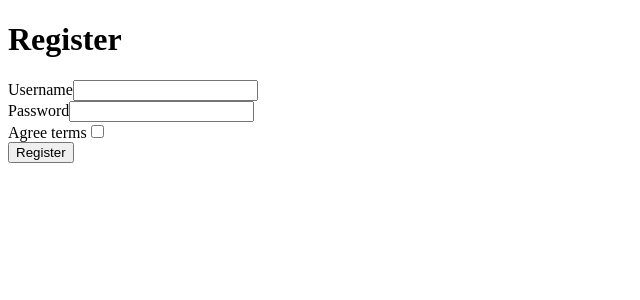
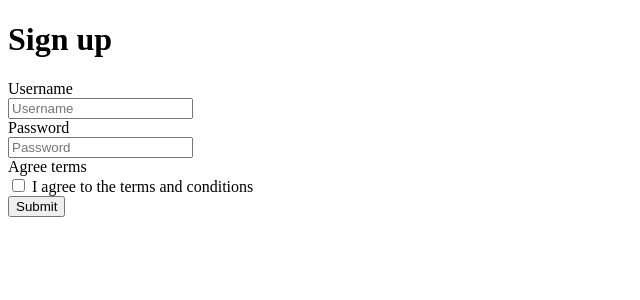
Before and after one commit to cyrillelamal/skrt, a Symfony app: template templates/registration/register.html.twig in a window 1280 px wide. Shown: the top 300 px of the page, without its empty margins (0-640 px from the left). Run offline with Twig, Linux system fonts and the light colour scheme; the template is opened without the code that fills it, so the values that code supplies are empty; form fields are guessed from the names that the template uses; some libraries are stand-ins or nearby versions.

Commit message:
Registration page

```diff
--- /dev/null
+++ b/templates/form_errors.html.twig
@@ -0,0 +1,7 @@
+{% if not field.vars.valid %}
+    {% for error in field.vars.errors %}
+        <p class="help is-danger">
+            {{ error.message }}
+        </p>
+    {% endfor %}
+{% endif %}
--- a/templates/registration/register.html.twig
+++ b/templates/registration/register.html.twig
@@ -1,21 +1,65 @@
 {% extends 'base.html.twig' %}
 
-{% block title %}Register{% endblock %}
+{% block title %}{% trans %}register.title{% endtrans %}{% endblock %}
 
 {% block body %}
-    {% for flashError in app.flashes('verify_email_error') %}
-        <div class="alert alert-danger" role="alert">{{ flashError }}</div>
-    {% endfor %}
+    <main class="hero is-fullheight">
+        <div class="hero-body">
+            <div class="container">
+                <div class="card">
+                    <div class="card-content">
 
-    <h1>Register</h1>
-
-    {{ form_start(registrationForm) }}
-        {{ form_row(registrationForm.username) }}
-        {{ form_row(registrationForm.plainPassword, {
-            label: 'Password'
-        }) }}
-        {{ form_row(registrationForm.agreeTerms) }}
-
-        <button type="submit" class="btn">Register</button>
-    {{ form_end(registrationForm) }}
+                        <h1 class="title">{% trans %}register.title{% endtrans %}</h1>
+                        {{ form_start(registrationForm) }}
+                        {# username #}
+                        <div class="field">
+                            {% set usernameLabel = 'register.registration_form.labels.username'|trans %}
+                            <label class="label">{{ form_label(registrationForm.username, usernameLabel) }}</label>
+                            <div class="control">
+                                {% set usernamePlaceholder = 'register.registration_form.placeholders.username'|trans %}
+                                {{ form_widget(registrationForm.username, {
+                                    'attr': {
+                                        'class': 'input',
+                                        'placeholder': usernamePlaceholder
+                                    }
+                                }) }}
+                            </div>
+                            {% include 'form_errors.html.twig' with {'field': registrationForm.username} %}
+                        </div>
+                        {# password #}
+                        <div class="field">
+                            {% set passwordLabel = 'register.registration_form.labels.password'|trans %}
+                            <label class="label">{{ form_label(registrationForm.plainPassword, passwordLabel) }}</label>
+                            <div class="control">
+                                {% set passwordPlaceholder = 'register.registration_form.placeholders.password'|trans %}
+                                {{ form_widget(registrationForm.plainPassword, {
+                                    'attr': {
+                                        'class': 'input',
+                                        'placeholder': passwordPlaceholder
+                                    }
+                                }) }}
+                            </div>
+                            {% include 'form_errors.html.twig' with {'field': registrationForm.plainPassword} %}
+                        </div>
+                        {# agree terms #}
+                        <div class="field">
+                            {% set agreeTermsLabel = 'register.registration_form.labels.agree_terms'|trans %}
+                            <label class="label">{{ form_label(registrationForm.agreeTerms, agreeTermsLabel) }}</label>
+                            <div class="control">
+                                <label class="checkbox">
+                                    {{ form_widget(registrationForm.agreeTerms) }}
+                                    {% trans %}register.registration_form.placeholders.agree_terms{% endtrans %}
+                                </label>
+                            </div>
+                            {% include 'form_errors.html.twig' with {'field': registrationForm.agreeTerms} %}
+                        </div>
+                        {# submit #}
+                        <button type="submit"
+                                class="button is-success">{% trans %}register.registration_form.submit{% endtrans %}</button>
+                        {{ form_end(registrationForm) }}
+                    </div>
+                </div>
+            </div>
+        </div>
+    </main>
 {% endblock %}
--- a/translations/messages.en.yaml
+++ b/translations/messages.en.yaml
@@ -4,3 +4,13 @@
     log_in: 'Log in'
 register:
     title: 'Sign up'
+    registration_form:
+        submit: 'Submit'
+        placeholders:
+            username: 'Username'
+            password: 'Password'
+            agree_terms: 'I agree to the terms and conditions'
+        labels:
+            username: 'Username'
+            password: 'Password'
+            agree_terms: 'Agree terms'
```
